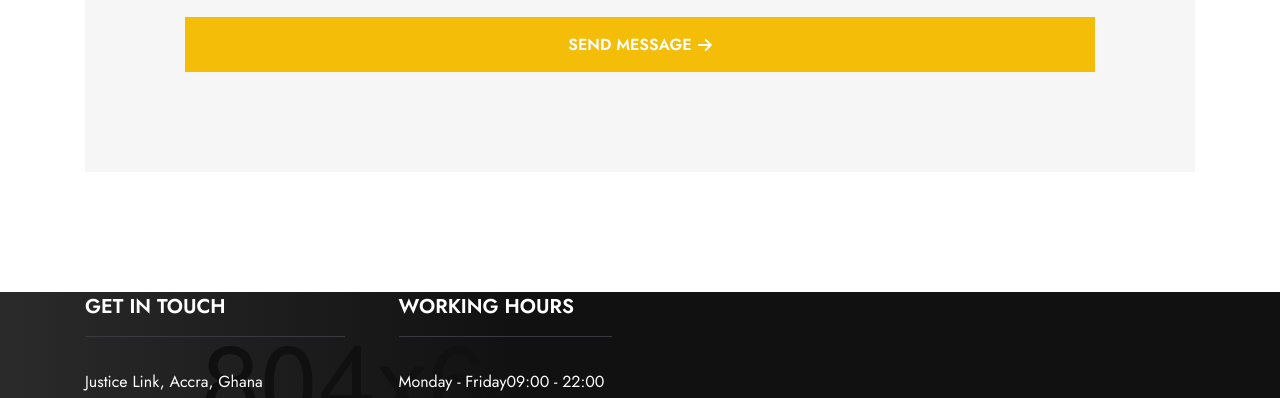
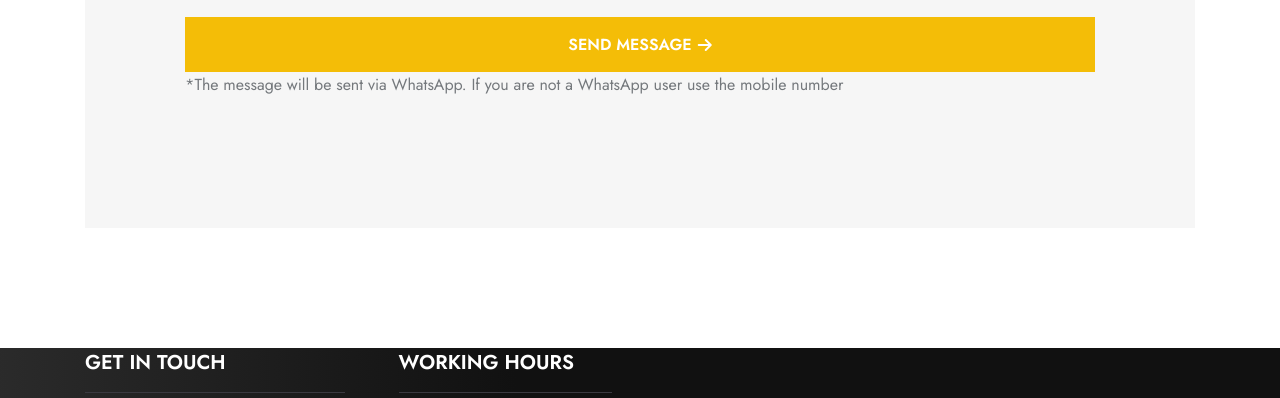
Before and after one commit to yello-lab/konados_kitchen, a plain HTML site: page contact-us.html in a window 1280 px wide. Shown: the part 1513-1911 px from the top of the page. Drawn offline with Linux system fonts and the light colour scheme.

Commit message:
gen update 3

```diff
--- a/contact-us.html
+++ b/contact-us.html
@@ -293,6 +293,7 @@
                                             <span class="text-two">Send Message <i class="fa-solid fa-arrow-right"></i></span>
                                         </span>
                                     </button>
+                                    <p>*The message will be sent via WhatsApp. If you are not a WhatsApp user use the mobile number</p>
                                 </div>
                             </div>
                         </form>
```
